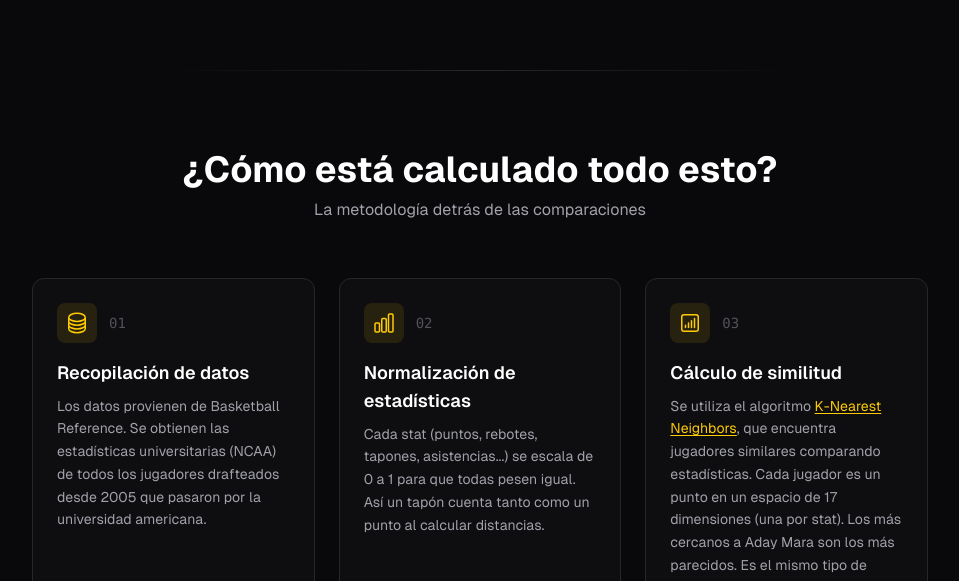
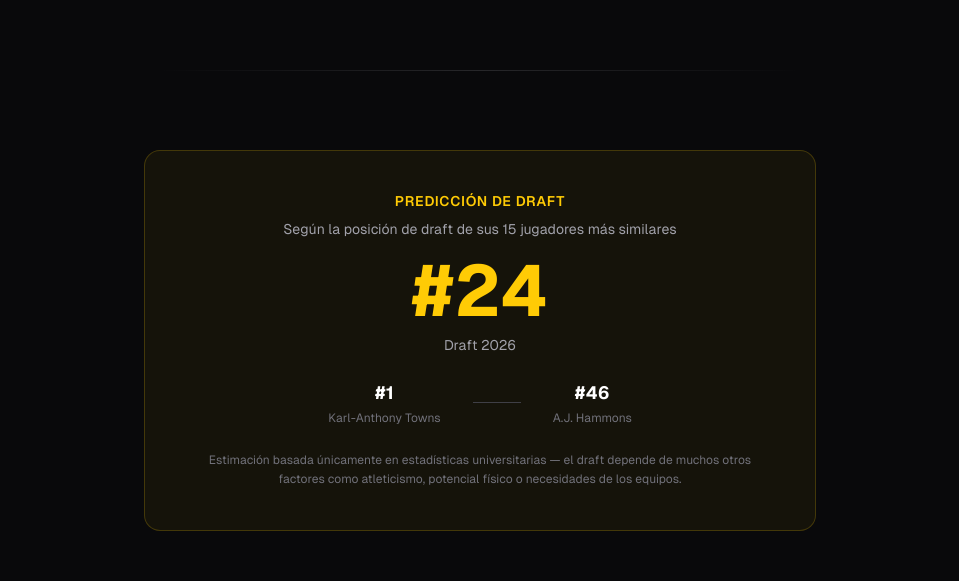
Before and after one commit to Fortiz2305/nba-player-comparison, a Next.js app in the folder frontend/: page /es/aday-mara in a window 1280 px wide. Shown: the part 2209-2790 px from the top of the page, without its empty margins (160-1119 px from the left). Built offline with nearby package versions, Linux system fonts and the light colour scheme; no server answers.

Commit message:
fix: add draft projection

```diff
--- /dev/null
+++ b/frontend/app/es/aday-mara/components/draft-prediction.tsx
@@ -0,0 +1,51 @@
+import { MICHIGAN_GOLD } from "../data";
+import { AnimateOnScroll } from "./animate-on-scroll";
+
+export function DraftPrediction() {
+  return (
+    <section className="relative px-4 py-16 sm:py-20">
+      <div className="absolute left-1/2 top-0 h-px w-1/2 -translate-x-1/2 bg-gradient-to-r from-transparent via-zinc-800 to-transparent" />
+
+      <div className="mx-auto max-w-2xl">
+        <AnimateOnScroll>
+          <div className="rounded-2xl border border-[#FFCB05]/20 bg-[#FFCB05]/5 p-8 text-center sm:p-10">
+            <p className="mb-2 text-sm font-semibold uppercase tracking-wider text-[#FFCB05]">
+              Predicción de draft
+            </p>
+            <p className="mb-4 text-sm text-zinc-400">
+              Según la posición de draft de sus 15 jugadores más similares
+            </p>
+
+            <div className="mb-6">
+              <span
+                className="text-6xl font-bold sm:text-7xl"
+                style={{ color: MICHIGAN_GOLD }}
+              >
+                #24
+              </span>
+              <p className="mt-2 text-sm text-zinc-400">
+                Draft 2026
+              </p>
+            </div>
+
+            <div className="flex items-center justify-center gap-8 text-sm">
+              <div>
+                <span className="block text-lg font-bold text-white">#1</span>
+                <span className="text-xs text-zinc-500">Karl-Anthony Towns</span>
+              </div>
+              <div className="h-px w-12 bg-zinc-700" />
+              <div>
+                <span className="block text-lg font-bold text-white">#46</span>
+                <span className="text-xs text-zinc-500">A.J. Hammons</span>
+              </div>
+            </div>
+
+            <p className="mt-6 text-xs leading-relaxed text-zinc-500">
+              Estimación basada únicamente en estadísticas universitarias — el draft depende de muchos otros factores como atleticismo, potencial físico o necesidades de los equipos.
+            </p>
+          </div>
+        </AnimateOnScroll>
+      </div>
+    </section>
+  );
+}
--- a/frontend/app/es/aday-mara/components/how-it-works.tsx
+++ b/frontend/app/es/aday-mara/components/how-it-works.tsx
@@ -176,28 +176,6 @@ export function HowItWorks() {
               </div>
             </div>
 
-            <div className="rounded-xl border border-[#FFCB05]/20 bg-[#FFCB05]/5 p-5">
-              <div className="flex items-center gap-3 mb-3">
-                <div
-                  className="flex h-8 w-8 flex-shrink-0 items-center justify-center rounded-lg"
-                  style={{ backgroundColor: "rgba(255,203,5,0.15)", color: MICHIGAN_GOLD }}
-                >
-                  <svg className="h-4 w-4" fill="none" viewBox="0 0 24 24" stroke="currentColor" strokeWidth={2}>
-                    <path strokeLinecap="round" strokeLinejoin="round" d="M3 4.5h14.25M3 9h9.75M3 13.5h5.25m5.25-.75L17.25 9m0 0L21 12.75M17.25 9v12" />
-                  </svg>
-                </div>
-                <h4 className="text-sm font-semibold text-white">
-                  Predicción de draft
-                </h4>
-              </div>
-              <p className="text-xs leading-relaxed text-zinc-400">
-                Según la posición de draft de sus 15 jugadores más similares, el algoritmo sitúa a Aday Mara en torno al{" "}
-                <span className="font-semibold text-white">pick #24</span> del Draft 2026.
-                El rango va desde el <span className="text-white">#1</span> (Karl-Anthony Towns) hasta el <span className="text-white">#46</span> (A.J. Hammons).
-                Es una estimación basada únicamente en estadísticas — el draft depende de muchos otros factores.
-              </p>
-            </div>
-
             <div className="rounded-xl border border-zinc-800 bg-zinc-900/40 p-5 text-center">
               <p className="text-sm leading-relaxed text-zinc-400">
                 <span className="font-semibold" style={{ color: MICHIGAN_GOLD }}>
--- a/frontend/app/es/aday-mara/page.tsx
+++ b/frontend/app/es/aday-mara/page.tsx
@@ -1,6 +1,7 @@
 import { Hero } from "./components/hero";
 import { SimilarPlayers } from "./components/similar-players";
 import { RadarComparison } from "./components/radar-comparison";
+import { DraftPrediction } from "./components/draft-prediction";
 import { HowItWorks } from "./components/how-it-works";
 import { Methodology } from "./components/methodology";
 
@@ -10,6 +11,7 @@ export default function AdayMaraPage() {
       <Hero />
       <SimilarPlayers />
       <RadarComparison />
+      <DraftPrediction />
       <HowItWorks />
       <Methodology />
     </main>
```
